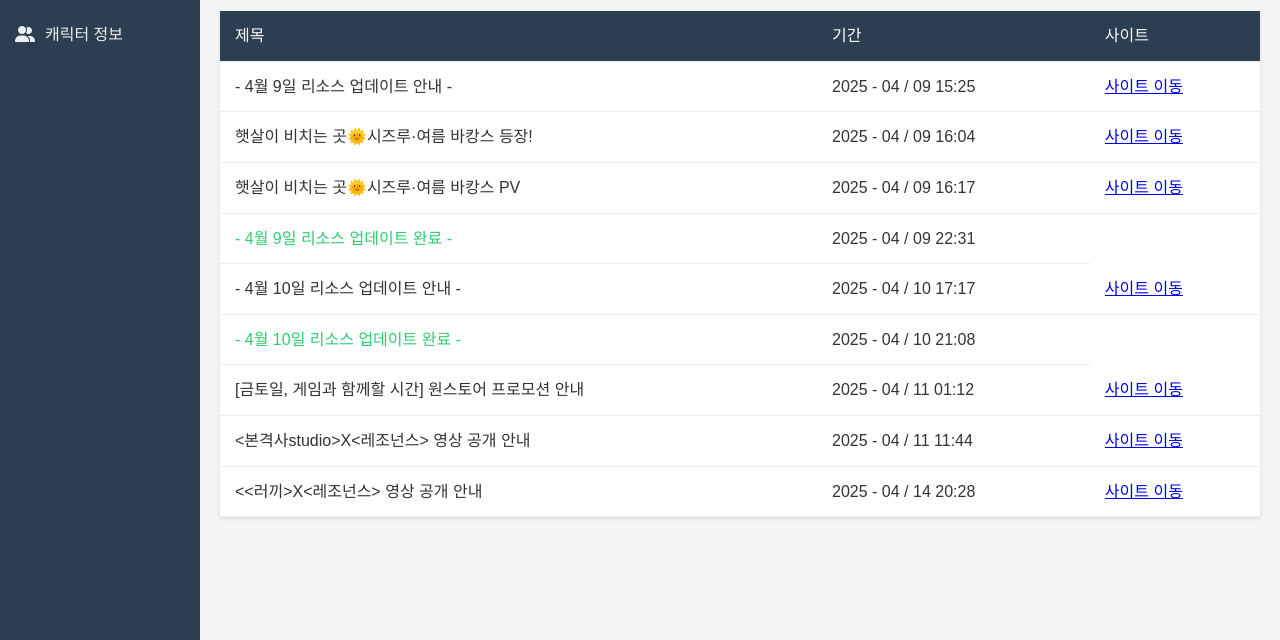
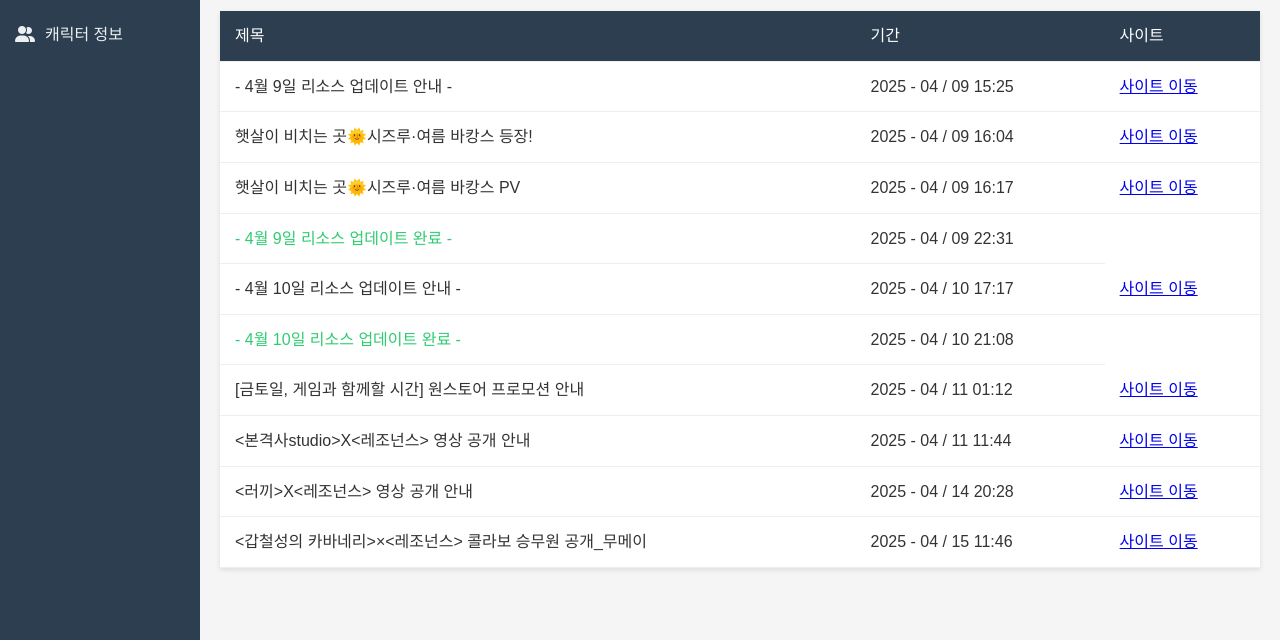
Before and after one commit to emotionl1/resonace-website, a plain HTML site: page index.html in a window 1280 px wide. Shown: the part 160-800 px from the top of the page. Drawn offline with Linux system fonts and the light colour scheme.

Commit message:
Add files via upload

```diff
--- a/index.html
+++ b/index.html
@@ -233,9 +233,14 @@
             <td><a href="https://game.naver.com/lounge/RES/board/detail/5875542" class="price-link" target="_blank">사이트 이동</a></td>
           </tr>
           <tr>
-            <td><<러끼>X<레조넌스> 영상 공개 안내</td>
+            <td><러끼>X<레조넌스> 영상 공개 안내</td>
             <td>2025 - 04 / 14 20:28</td>
             <td><a href="https://game.naver.com/lounge/RES/board/detail/5889067" class="price-link" target="_blank">사이트 이동</a></td>
+          </tr>
+          <tr>
+            <td><갑철성의 카바네리>×<레조넌스> 콜라보 승무원 공개_무메이</td>
+            <td>2025 - 04 / 15 11:46</td>
+            <td><a href="https://game.naver.com/lounge/RES/board/detail/5891198" class="price-link" target="_blank">사이트 이동</a></td>
           </tr>
         </tbody>
       </table>
```
